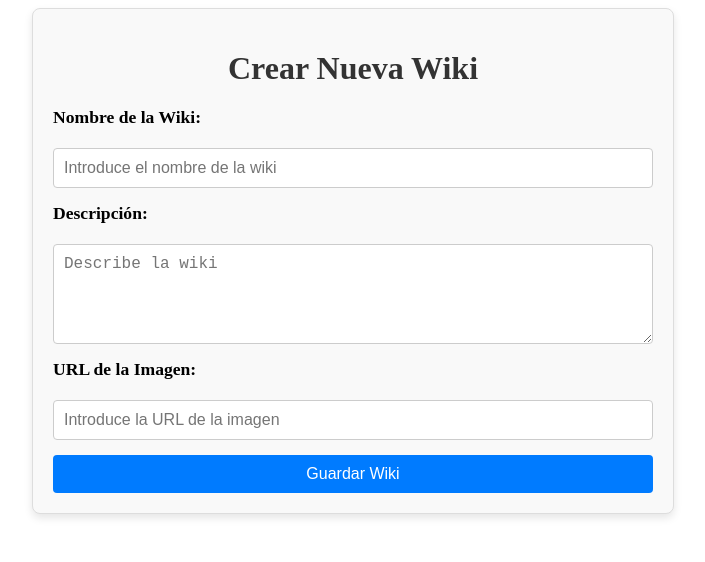
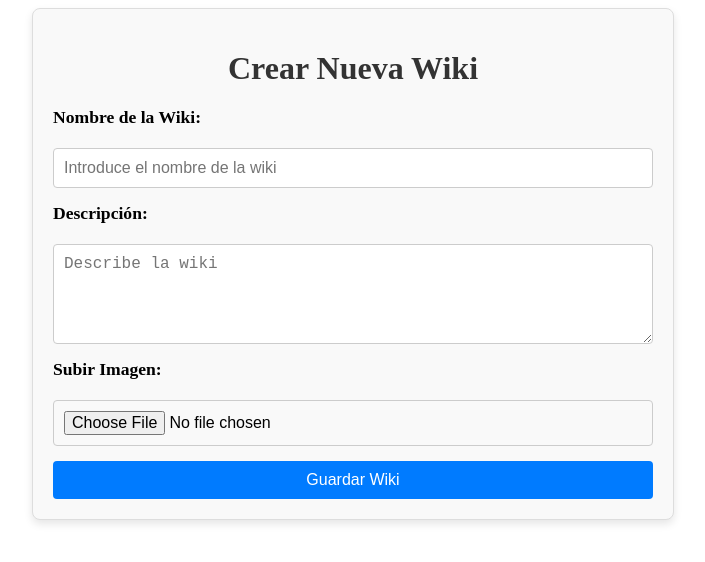
Before and after one commit to Toorreess/laWiki-fe, an Angular app: page /wikis/create in a window 1280 px wide. Shown: the top 562 px of the page, without its empty margins (287-992 px from the left). Built offline with nearby package versions, Linux system fonts and the light colour scheme.

Commit message:
listo meter imagen desde local y no por url

```diff
--- a/src/app/wikis/shared/wiki.model.ts
+++ b/src/app/wikis/shared/wiki.model.ts
@@ -2,5 +2,5 @@ export interface Wiki {
     id: number;
     name: string;
     description: string;
-    image: string;
+    image: File | string | null;
   }
--- a/src/app/wikis/shared/wiki.service.ts
+++ b/src/app/wikis/shared/wiki.service.ts
@@ -17,10 +17,10 @@ export class WikiService {
   }
 
   addWiki(newWiki: Wiki): Observable<void> {
-    // Generar un nuevo ID basado en el tamaño del arreglo existente
+    // Asignar un ID único a la nueva wiki
     newWiki.id = this.wikis.length > 0 ? this.wikis[this.wikis.length - 1].id + 1 : 1;
 
-    // Agregar la nueva wiki al arreglo
+    // Agregar la nueva wiki
     this.wikis.push(newWiki);
 
     // Retornar un observable vacío para confirmar que la operación se completó
--- a/src/app/wikis/wiki-create/wiki-create.component.html
+++ b/src/app/wikis/wiki-create/wiki-create.component.html
@@ -22,18 +22,18 @@
       required
     ></textarea>
 
-    <!-- Campo para la URL de la imagen -->
-    <label for="image">URL de la Imagen:</label>
+    <!-- Campo para subir la imagen -->
+    <label for="image">Subir Imagen:</label>
     <input
       id="image"
-      type="text"
-      [(ngModel)]="newWiki.image"
+      type="file"
+      (change)="onFileSelected($event)"
       name="image"
-      placeholder="Introduce la URL de la imagen"
+      accept="image/*"
       required
     />
 
     <!-- Botón para enviar -->
-    <button type="submit" class="submit-button">Guardar Wiki</button>
+    <button  type="submit" class="submit-button">Guardar Wiki</button>
   </form>
 </div>
--- a/src/app/wikis/wiki-create/wiki-create.component.ts
+++ b/src/app/wikis/wiki-create/wiki-create.component.ts
@@ -11,8 +11,6 @@
 })
 export class WikiCreateComponent {
 // Lógica para crear un nuevo wiki
-
-
 }*/
 import { Component } from '@angular/core';
 import { Router } from '@angular/router';
@@ -20,11 +18,12 @@ import { CommonModule } from '@angular/common';
 import { FormsModule } from '@angular/forms';
 import { WikiService } from '../shared/wiki.service';
 import { Wiki } from '../shared/wiki.model';
+import { RouterModule } from '@angular/router';
 
 @Component({
   selector: 'app-wiki-creation',
   standalone: true,
-  imports: [CommonModule, FormsModule],
+  imports: [CommonModule, FormsModule,RouterModule],
   templateUrl: './wiki-create.component.html',
   styleUrls: ['./wiki-create.component.css']
 })
@@ -33,19 +32,31 @@ export class WikiCreateComponent {
     id: 0,
     name: '',
     description: '',
-    image: '',
+    image: null,
   };
 
   constructor(private wikiService: WikiService, private router: Router) {}
 
   createWiki(): void {
-    if (this.newWiki.name.trim() && this.newWiki.description.trim() && this.newWiki.image.trim()) {
+    if (this.newWiki.name.trim() && this.newWiki.description.trim() && this.newWiki.image && this.newWiki.image) {
+      //console.log("HOLA");
       this.wikiService.addWiki(this.newWiki).subscribe(() => {
         alert('Wiki creada con éxito!');
-        this.router.navigate(['/wikis']);
       });
+      this.router.navigate(['/wikis']);
     } else {
       alert('Por favor, completa todos los campos.');
     }
   }
+
+
+  onFileSelected(event: Event): void {
+    const fileInput = event.target as HTMLInputElement;
+    if (fileInput.files && fileInput.files.length > 0) {
+      this.newWiki.image = fileInput.files[0];
+      console.log('Archivo seleccionado:', this.newWiki.image);
+    }
+  }
+
+
 }
--- a/src/app/wikis/wiki-details/wiki-details.component.html
+++ b/src/app/wikis/wiki-details/wiki-details.component.html
@@ -1,4 +1,5 @@
 <div class="wiki-details">
      <h1>{{ wiki.name }}</h1>
     <p>{{ wiki.description }}</p>
+    <!-- lista de entries  -->
 </div>
```
